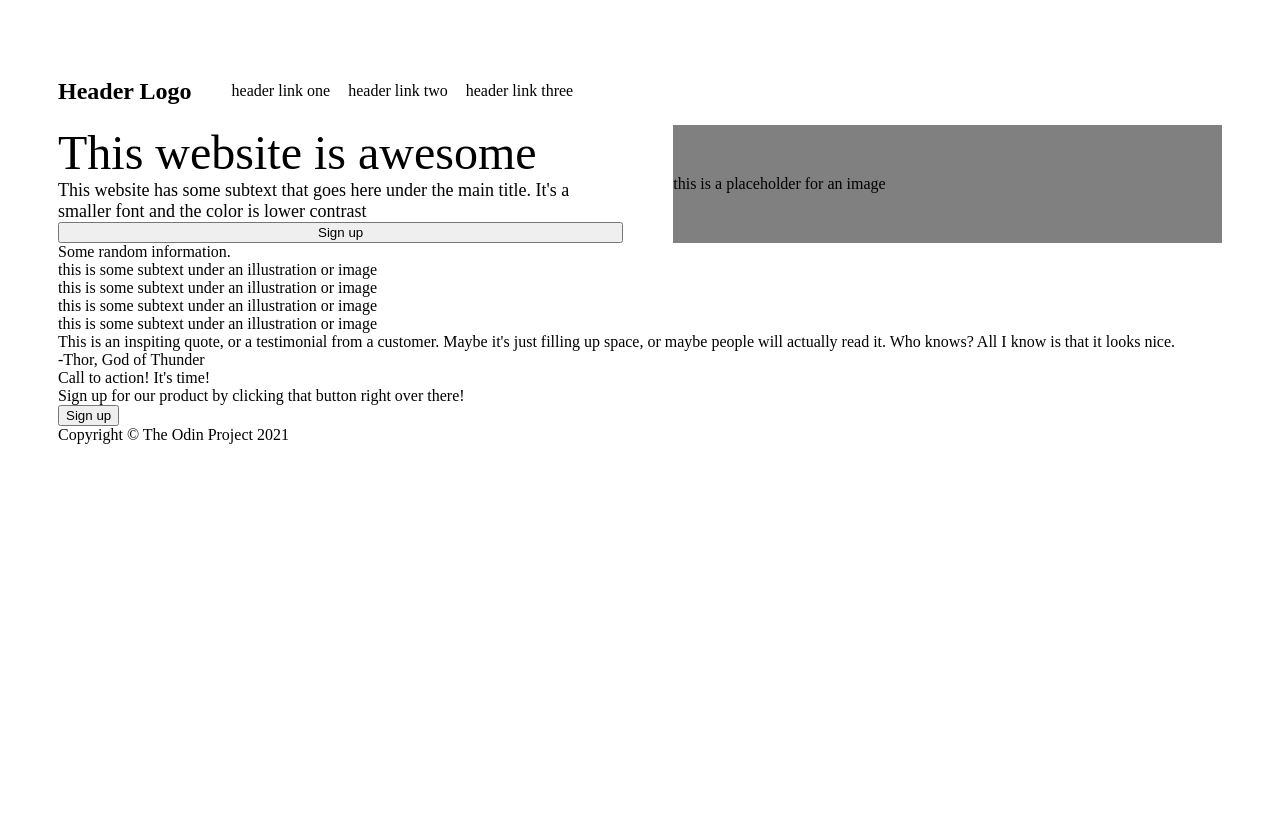
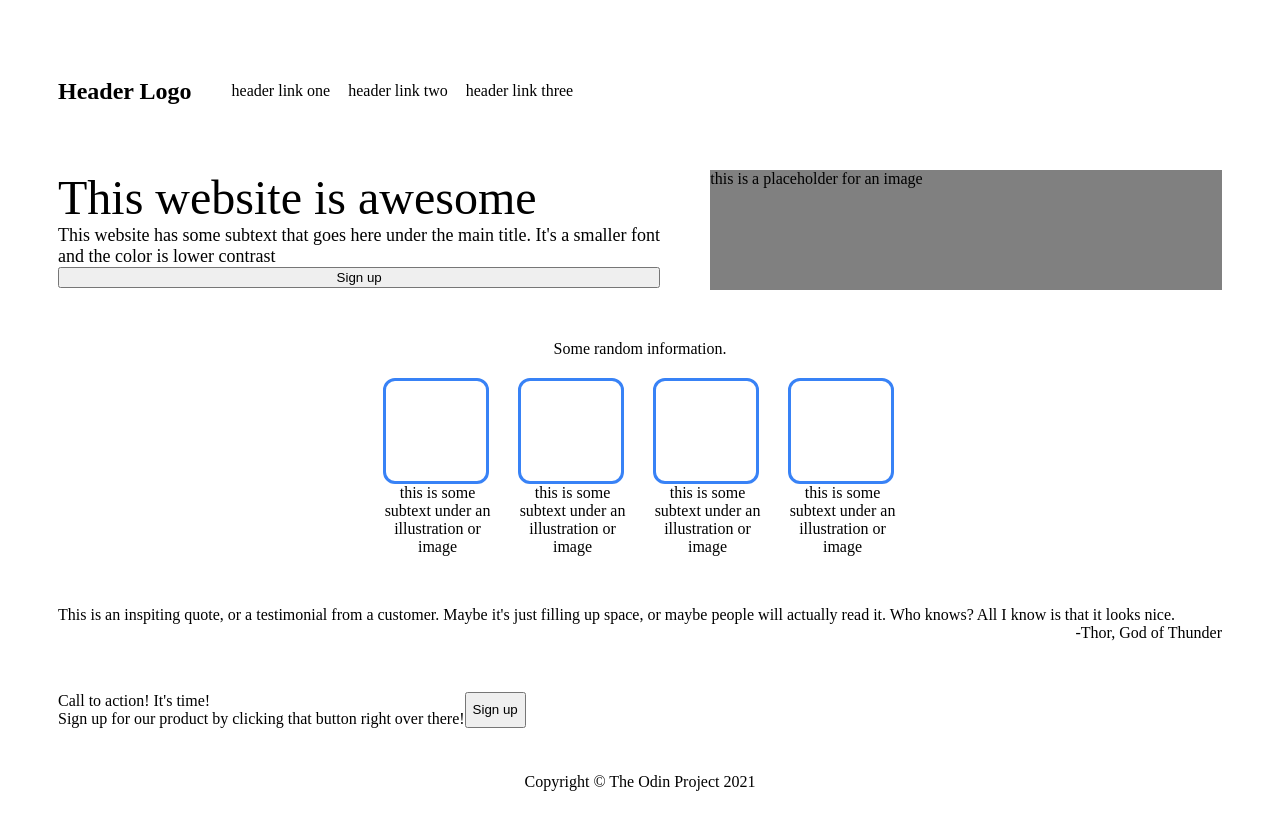
Before and after one commit to nurialmb/landing-page, a plain HTML site: page index.html in a window 1280 px wide. Before the commit the page ends 800 px from the top, so only its background shows below. Drawn offline with Linux system fonts and the light colour scheme.

Commit message:
Finish rough version of landing page

```diff
--- a/styles.css
+++ b/styles.css
@@ -17,8 +17,9 @@ ul {
 }
 .container {
     display: flex;
+    margin-top: 45px;
     justify-content: space-around;
-    gap: 50px
+    gap: 50px;
 }
 .left-side {
     display: flex;
@@ -27,12 +28,11 @@ ul {
 }
 
 .right-side {
-    width: 800px;
+    width: 700px;
+    height: 120px;
     background-color: grey;
     display: flex;
-    align-items: center;
-    text-align: center;
-
+    align-self: center;
 }
 .main-text{
     font-size: 48px;
@@ -41,3 +41,41 @@ ul {
 .second-text {
     font-size: 18px;
 }
+.container-two {
+    text-align: center;
+    margin-top: 50px;
+}
+.content {
+    display: flex;
+    justify-content: center;
+    gap:25px;
+}
+.img {
+    border: 3px solid;
+    border-color: #3882F6;
+    width: 100px;
+    height: 100px;
+    border-radius: 12px;
+  }
+  .title {
+    margin-bottom: 20px;
+  }
+ .text {
+    width: 110px;
+ }
+ .container-three {
+    margin-top: 50px;
+    display: flex;
+    flex-direction: column;
+ }
+ .author {
+    align-self: flex-end;
+ }
+ .container-four {
+    margin-top: 50px;
+    display: flex;
+ }
+ .footer {
+    margin-top: 45px;
+    align-self: center;
+ }
```
